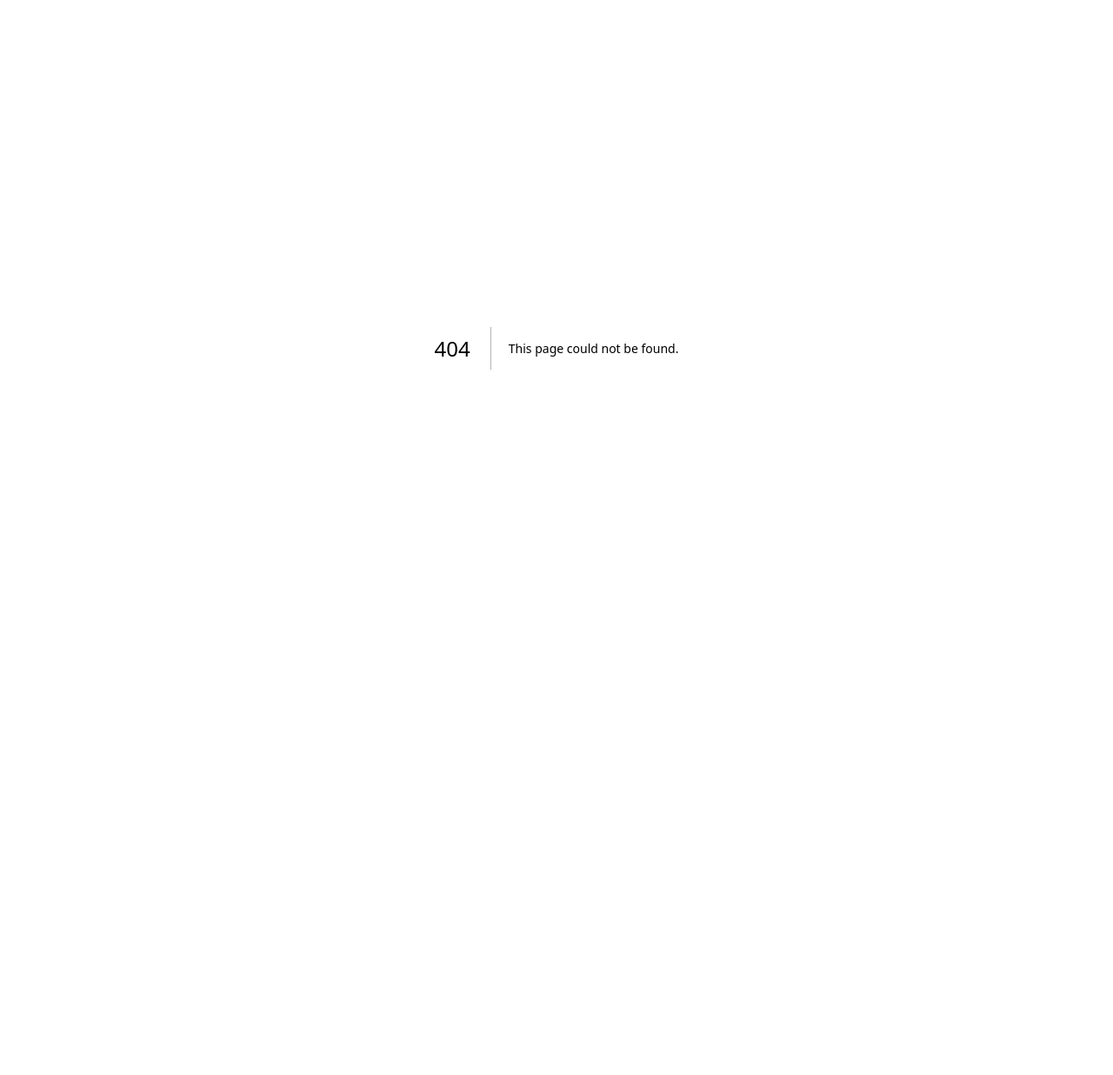
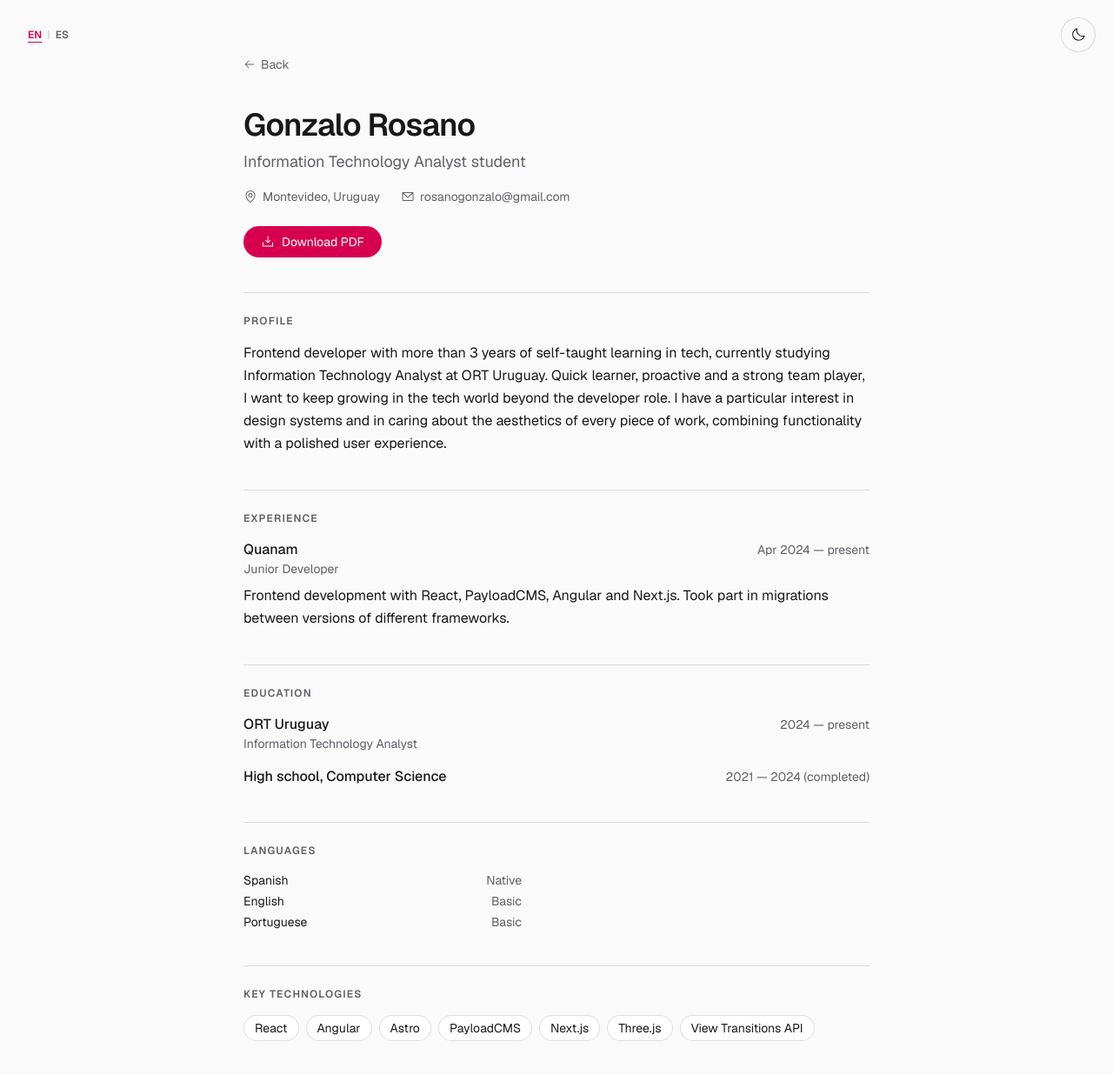
Before and after one commit to GonzaloRosano/grosano, a Next.js app: page /cv in a window 1280 px wide. Before the commit this address had no page. Shown: the top 1236 px of the page at 87% size. Before the commit the page ends 800 px from the top, so only its background shows below. Built offline with nearby package versions, Linux system fonts and the light colour scheme.

Commit message:
feat: agrega página /cv y PDF descargable sin teléfono

```diff
--- /dev/null
+++ b/src/app/cv/page.tsx
@@ -0,0 +1,213 @@
+import type { Metadata } from "next";
+import { DownloadSimple, EnvelopeSimple, MapPin } from "@phosphor-icons/react/dist/ssr";
+import { BackLink } from "@/components/BackLink";
+import { ThemeToggle } from "@/components/ThemeToggle";
+import { LangToggle } from "@/components/LangToggle";
+import { EMAIL } from "@/components/InfoSections";
+
+export const metadata: Metadata = {
+  title: "CV · Gonzalo Rosano",
+  description: "Curriculum de Gonzalo Rosano, desarrollador frontend.",
+};
+
+const TECHNOLOGIES = [
+  "React",
+  "Angular",
+  "Astro",
+  "PayloadCMS",
+  "Next.js",
+  "Three.js",
+  "View Transitions API",
+];
+
+const headingClassName =
+  "text-xs font-semibold uppercase tracking-widest text-muted";
+
+function Section({
+  title,
+  children,
+}: {
+  title: { en: string; es: string };
+  children: React.ReactNode;
+}) {
+  return (
+    <section className="mt-10 border-t border-border pt-6 break-inside-avoid print:mt-5 print:pt-4">
+      <h2 className={headingClassName}>
+        <span className="lang-en">{title.en}</span>
+        <span className="lang-es">{title.es}</span>
+      </h2>
+      <div className="mt-4 print:mt-2">{children}</div>
+    </section>
+  );
+}
+
+export default function CvPage() {
+  return (
+    <>
+      <div className="no-print">
+        <ThemeToggle />
+        <LangToggle />
+      </div>
+
+      <main className="mx-auto flex w-full max-w-3xl flex-col px-6 py-16 print:py-0">
+        <div className="no-print">
+          <BackLink />
+        </div>
+
+        <header className="mt-10 flex flex-col gap-2 print:mt-0">
+          <h1 className="text-4xl font-semibold tracking-tight">
+            Gonzalo Rosano
+          </h1>
+          <p className="text-lg text-muted">
+            <span className="lang-en">
+              Information Technology Analyst student
+            </span>
+            <span className="lang-es">
+              Estudiante de Analista en Tecnologías de la Información
+            </span>
+          </p>
+
+          <ul className="mt-2 flex flex-wrap gap-x-6 gap-y-2 text-sm text-muted">
+            <li className="flex items-center gap-1.5">
+              <MapPin size={16} />
+              Montevideo, Uruguay
+            </li>
+            <li className="flex items-center gap-1.5">
+              <EnvelopeSimple size={16} />
+              <a href={`mailto:${EMAIL}`} className="hover:text-accent">
+                {EMAIL}
+              </a>
+            </li>
+          </ul>
+
+          <div className="no-print mt-4">
+            <a
+              href="/CV_Gonzalo_Rosano.pdf"
+              download
+              className="inline-flex items-center gap-2 rounded-full bg-accent px-5 py-2 text-sm text-white transition-opacity duration-200 hover:opacity-90"
+            >
+              <DownloadSimple size={16} />
+              <span className="lang-en">Download PDF</span>
+              <span className="lang-es">Descargar PDF</span>
+            </a>
+          </div>
+        </header>
+
+        <Section title={{ en: "Profile", es: "Perfil" }}>
+          <p className="lang-en leading-relaxed">
+            Frontend developer with more than 3 years of self-taught learning in
+            tech, currently studying Information Technology Analyst at ORT
+            Uruguay. Quick learner, proactive and a strong team player, I want to
+            keep growing in the tech world beyond the developer role. I have a
+            particular interest in design systems and in caring about the
+            aesthetics of every piece of work, combining functionality with a
+            polished user experience.
+          </p>
+          <p className="lang-es leading-relaxed">
+            Desarrollador frontend con más de 3 años de aprendizaje autodidacta
+            en tecnología, actualmente cursando Analista en Tecnologías de la
+            Información en ORT Uruguay. Rápido para aprender, proactivo y con
+            buena capacidad de trabajo en equipo, busco seguir creciendo en el
+            mundo tech más allá del rol de developer. Tengo especial interés en
+            los sistemas de diseño y en cuidar la estética de cada trabajo,
+            combinando funcionalidad con una experiencia de usuario prolija.
+          </p>
+        </Section>
+
+        <Section title={{ en: "Experience", es: "Experiencia profesional" }}>
+          <div className="flex flex-wrap items-baseline justify-between gap-x-4">
+            <h3 className="font-medium">Quanam</h3>
+            <span className="text-sm text-muted">
+              <span className="lang-en">Apr 2024 — present</span>
+              <span className="lang-es">abr. 2024 — actualidad</span>
+            </span>
+          </div>
+          <p className="text-sm text-muted">Junior Developer</p>
+          <p className="lang-en mt-2 leading-relaxed">
+            Frontend development with React, PayloadCMS, Angular and Next.js.
+            Took part in migrations between versions of different frameworks.
+          </p>
+          <p className="lang-es mt-2 leading-relaxed">
+            Desarrollo frontend con React, PayloadCMS, Angular y Next.js.
+            Participación en migraciones entre versiones de distintos
+            frameworks.
+          </p>
+        </Section>
+
+        <Section title={{ en: "Education", es: "Formación" }}>
+          <div className="space-y-4">
+            <div>
+              <div className="flex flex-wrap items-baseline justify-between gap-x-4">
+                <h3 className="font-medium">ORT Uruguay</h3>
+                <span className="text-sm text-muted">
+                  <span className="lang-en">2024 — present</span>
+                  <span className="lang-es">2024 — actualidad</span>
+                </span>
+              </div>
+              <p className="text-sm text-muted">
+                <span className="lang-en">Information Technology Analyst</span>
+                <span className="lang-es">
+                  Analista en Tecnologías de la Información
+                </span>
+              </p>
+            </div>
+            <div>
+              <div className="flex flex-wrap items-baseline justify-between gap-x-4">
+                <h3 className="font-medium">
+                  <span className="lang-en">High school, Computer Science</span>
+                  <span className="lang-es">Bachillerato Informática</span>
+                </h3>
+                <span className="text-sm text-muted">
+                  <span className="lang-en">2021 — 2024 (completed)</span>
+                  <span className="lang-es">2021 — 2024 (finalizado)</span>
+                </span>
+              </div>
+            </div>
+          </div>
+        </Section>
+
+        <Section title={{ en: "Languages", es: "Idiomas" }}>
+          <ul className="space-y-1 text-sm">
+            <li className="flex justify-between gap-4 sm:max-w-xs">
+              <span className="lang-en">Spanish</span>
+              <span className="lang-es">Español</span>
+              <span className="text-muted">
+                <span className="lang-en">Native</span>
+                <span className="lang-es">Nativo</span>
+              </span>
+            </li>
+            <li className="flex justify-between gap-4 sm:max-w-xs">
+              <span className="lang-en">English</span>
+              <span className="lang-es">Inglés</span>
+              <span className="text-muted">
+                <span className="lang-en">Basic</span>
+                <span className="lang-es">Básico</span>
+              </span>
+            </li>
+            <li className="flex justify-between gap-4 sm:max-w-xs">
+              <span className="lang-en">Portuguese</span>
+              <span className="lang-es">Portugués</span>
+              <span className="text-muted">
+                <span className="lang-en">Basic</span>
+                <span className="lang-es">Básico</span>
+              </span>
+            </li>
+          </ul>
+        </Section>
+
+        <Section title={{ en: "Key technologies", es: "Tecnologías clave" }}>
+          <ul className="flex flex-wrap gap-2">
+            {TECHNOLOGIES.map((tech) => (
+              <li
+                key={tech}
+                className="rounded-full border border-border bg-surface px-3 py-1 text-sm"
+              >
+                {tech}
+              </li>
+            ))}
+          </ul>
+        </Section>
+      </main>
+    </>
+  );
+}
--- a/src/app/globals.css
+++ b/src/app/globals.css
@@ -137,3 +137,14 @@ html.reveal-pending [data-reveal] {
 :root[data-lang="es"] .lang-en {
   display: none;
 }
+
+
+@media print {
+  .no-print {
+    display: none !important;
+  }
+
+  body {
+    background: #fff;
+  }
+}
--- a/src/components/InfoSections.tsx
+++ b/src/components/InfoSections.tsx
@@ -1,4 +1,4 @@
-import { EnvelopeSimple, GithubLogo } from "@phosphor-icons/react/dist/ssr";
+import { EnvelopeSimple, FileText, GithubLogo } from "@phosphor-icons/react/dist/ssr";
 import { MagneticLink } from "@/components/MagneticLink";
 import { STACK } from "@/data/content";
 
@@ -97,6 +97,10 @@ export function ContactSection() {
           <GithubLogo size={18} weight="regular" />
           GitHub
         </MagneticLink>
+        <MagneticLink href="/cv" ariaLabel="Ver CV" className={linkClassName}>
+          <FileText size={18} weight="regular" />
+          CV
+        </MagneticLink>
       </div>
     </section>
   );
```
Also changed, not shown: 1 other file (tests, documents, lock files or other folders).
